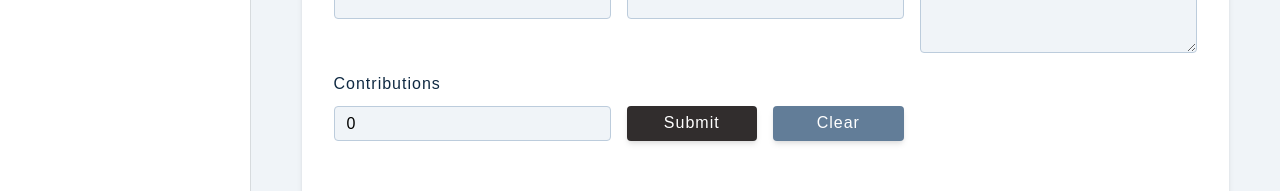
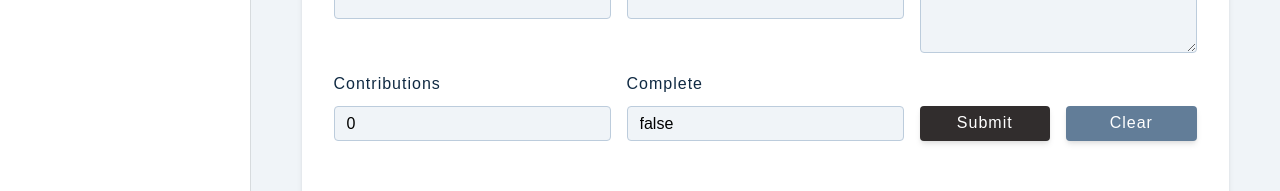
Before and after one commit to mmaustin/writers-forum, a React (Create React App) app in the folder client/: page /add-work in a window 1280 px wide. Shown: the part 354-545 px from the top of the page. Built offline with nearby package versions, Linux system fonts and the light colour scheme; sample sign-in values are in the browser's storage.

Commit message:
added complete values to add work form

```diff
--- a/client/src/pages/dashboard/AddWork.js
+++ b/client/src/pages/dashboard/AddWork.js
@@ -3,7 +3,7 @@ import {FormRow, Alert} from '../../components';
 import Wrapper from '../../assets/wrappers/DashboardFormPage';
 
 const AddWork = () => {
-  const {showAlert, displayAlert, isLoading, title, genre, content, contributions, handleChange, clearValues, createWork, isEditing, editWork} = useAppContext();
+  const {showAlert, displayAlert, isLoading, title, genre, content, contributions, complete, completeOptions, handleChange, clearValues, createWork, isEditing, editWork} = useAppContext();
 
   const handleSubmit = e => {
     e.preventDefault();
@@ -18,7 +18,7 @@ const AddWork = () => {
     createWork();
   }
 
-  const handleEventInput = (e) => {
+  const handleWorkInput = (e) => {
     const name = e.target.name
     const value = e.target.value
     handleChange({ name, value })
@@ -34,31 +34,37 @@ const AddWork = () => {
             type='text'
             name='name'
             value='j'
-            handleChange={handleEventInput}
+            handleChange={handleWorkInput}
           /> */}
           <FormRow
             type='text'
             name='title'
             value={title}
-            handleChange={handleEventInput}
+            handleChange={handleWorkInput}
           />
           <FormRow
             type='text'
             name='genre'
             value={genre}
-            handleChange={handleEventInput}
+            handleChange={handleWorkInput}
           />
             <FormRow
               type='textarea'
               name='content'
               value={content}
-              handleChange={handleEventInput}
+              handleChange={handleWorkInput}
             />
           <FormRow
             type='number'
             name='contributions'
             value={contributions}
-            handleChange={handleEventInput}
+            handleChange={handleWorkInput}
+          />
+          <FormRow
+            name='complete'
+            value={complete}
+            handleChange={handleWorkInput}
+            list={completeOptions}
           />
           <div className='btn-container'>
             <button
@@ -72,7 +78,7 @@ const AddWork = () => {
             <button
               className='btn btn-block clear-btn'
               onClick={(e) => {
-                e.preventDefault()
+                e.prWorkDefault()
                 clearValues()
               }}
             >
```
